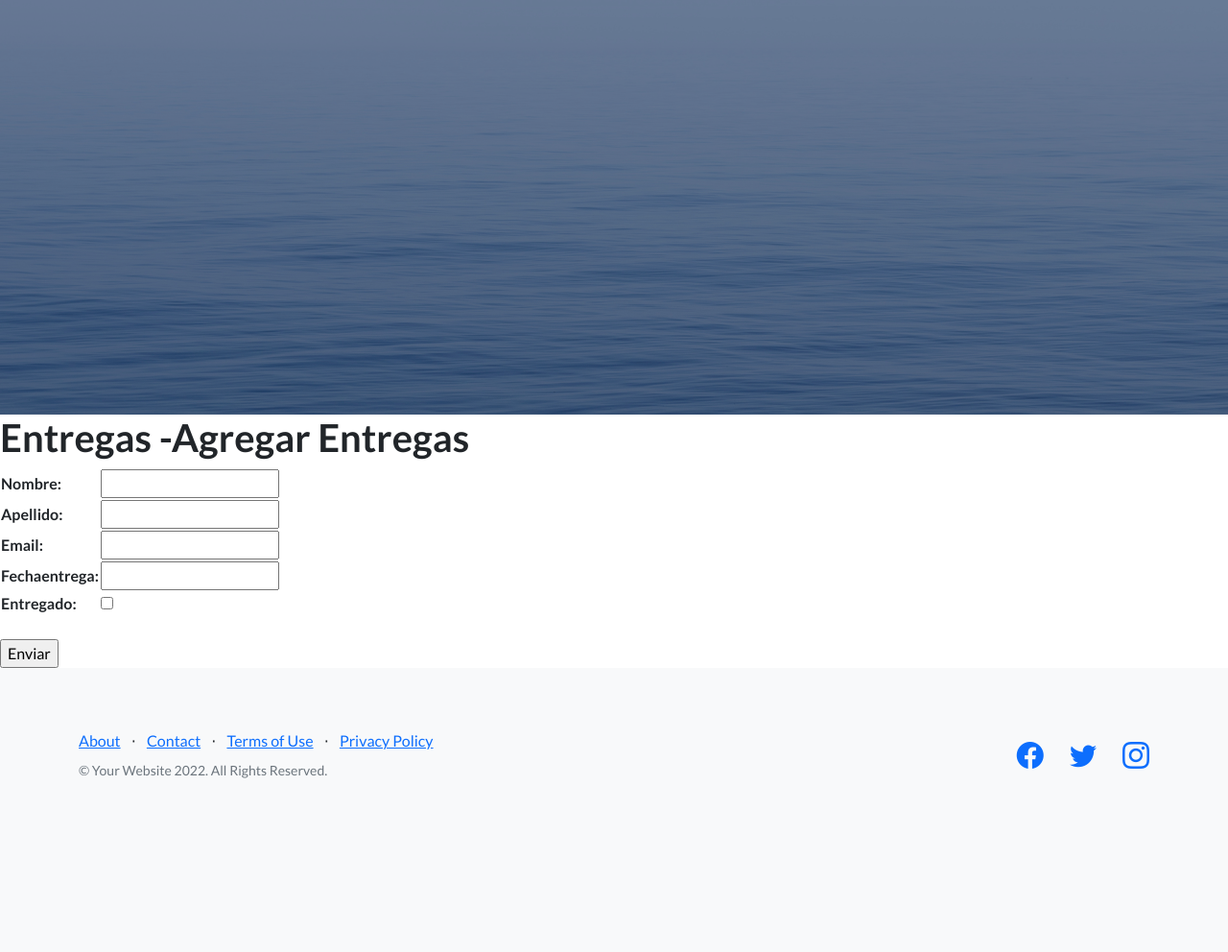
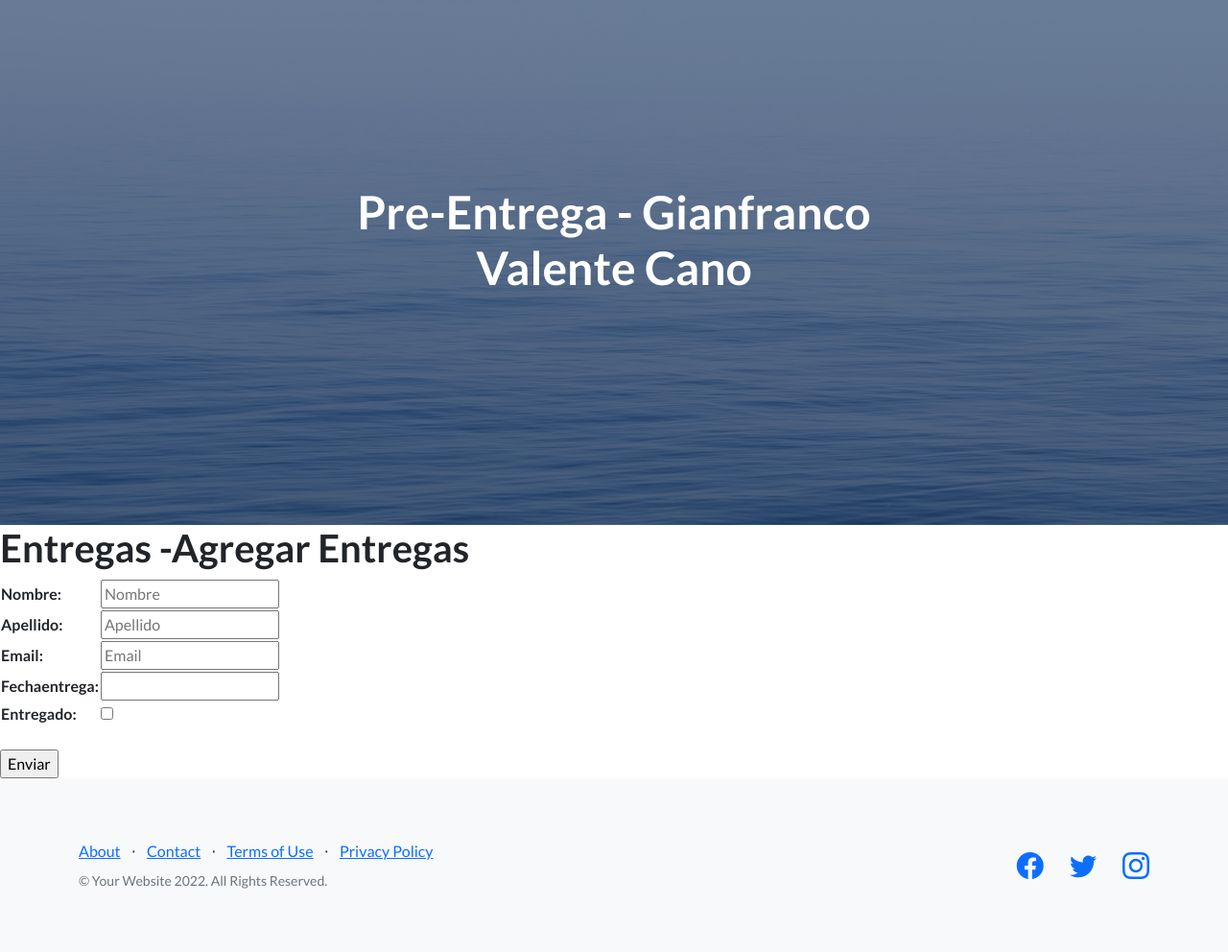
Before and after one commit to gian501/Tercera-Pre-entrega.ValenteCanoGianfranco, a Django app: page /AppE03/entregables/ in a window 1280 px wide. Shown: the part 56-1048 px from the top of the page at 96% size. Before the commit the page ends 867 px from the top, so only its background shows below. Run offline with Django 4.2, Linux system fonts and the light colour scheme; some libraries are stand-ins or nearby versions.

Commit message:
Checkpoint. modificacion de forms. ahora funciona entregables formato 02-02-2023

```diff
--- a/-- SQLite.sql
+++ b/-- SQLite.sql
@@ -1,2 +1,2 @@
 -- SQLite
-SELECT * from AppE03_curso
+SELECT * from AppE03_estudiante
--- a/AppE03/forms.py
+++ b/AppE03/forms.py
@@ -1,23 +1,22 @@
 from django import forms
 
 class CursoFormulario(forms.Form):
-    curso = forms.CharField()
-    comision = forms.IntegerField()
+    curso = forms.CharField(required=True, widget=forms.TextInput(attrs={'placeholder': 'Curso'}))
+    comision = forms.IntegerField(required=True, widget=forms.TextInput(attrs={'placeholder': 'Curso'}))
 
 class ProfesoresFormulario(forms.Form):
-    nombre = forms.CharField(max_length=30)
-    apellido = forms.CharField(max_length=40) #letras
-    email = forms.EmailField() # tipo mail
-    profesion = forms.CharField(max_length=30)
-
+    nombre = forms.CharField(max_length=40, required=True, widget=forms.TextInput(attrs={'placeholder': 'Nombre'}))
+    apellido = forms.CharField(max_length=40, required=True, widget=forms.TextInput(attrs={'placeholder': 'Apellido'}))
+    email = forms.EmailField(max_length=40, required=True, widget=forms.TextInput(attrs={'placeholder': 'Email'}))
+    profesion = forms.CharField(max_length=30, required=True, widget=forms.TextInput(attrs={'placeholder': 'Email'}))
 class EstudiantesFormulario(forms.Form):
-    nombre = forms.CharField(max_length=40) #letras
-    apellido = forms.CharField(max_length=40) #letras
-    email = forms.EmailField() # tipo mail
+    nombre = forms.CharField(max_length=40, required=True, widget=forms.TextInput(attrs={'placeholder': 'Nombre'}))
+    apellido = forms.CharField(max_length=40, required=True, widget=forms.TextInput(attrs={'placeholder': 'Apellido'}))
+    email = forms.EmailField(max_length=40, required=True, widget=forms.TextInput(attrs={'placeholder': 'Email'}))
 
 class EntregableFormulario(forms.Form):
-    nombre = forms.CharField(max_length=30)
-    apellido = forms.CharField(max_length=40) #letras
-    email = forms.EmailField() # tipo mail
-    fechaEntrega = forms.DateField()
+    nombre = forms.CharField(max_length=40, required=True, widget=forms.TextInput(attrs={'placeholder': 'Nombre'}))
+    apellido = forms.CharField(max_length=40, required=True, widget=forms.TextInput(attrs={'placeholder': 'Apellido'}))
+    email = forms.EmailField(max_length=40, required=True, widget=forms.TextInput(attrs={'placeholder': 'Email'}))
+    fechaEntrega = forms.DateTimeField()
     entregado = forms.BooleanField()
--- a/AppE03/templates/AppE03/padre.html
+++ b/AppE03/templates/AppE03/padre.html
@@ -35,7 +35,7 @@
                     <div class="col-xl-6">
                         <div class="text-center text-white">
                             <!-- Page heading-->
-                            <h1 class="mb-5"></h1>
+                            <h1 class="mb-5">Pre-Entrega - Gianfranco Valente Cano</h1>
                             <!-- Signup form-->
                             <!-- * * * * * * * * * * * * * * *-->
                             <!-- * * SB Forms Contact Form * *-->
--- a/AppE03/views.py
+++ b/AppE03/views.py
@@ -1,4 +1,4 @@
-from django.shortcuts import render
+from django.shortcuts import render, redirect
 from django.http import HttpResponse
 from AppE03.models import Curso
 from AppE03.models import Profesor
@@ -15,9 +15,7 @@ from AppE03.forms import EntregableFormulario
 def inicio(request):
     return render(request, "AppE03/inicio.html", )
 
-
 def cursos(request):
-
     if request.method == "POST":
 
         miFormulario = CursoFormulario(request.POST) # Aqui me llega la informacion del html
```
Also changed, not shown: db.sqlite3.
